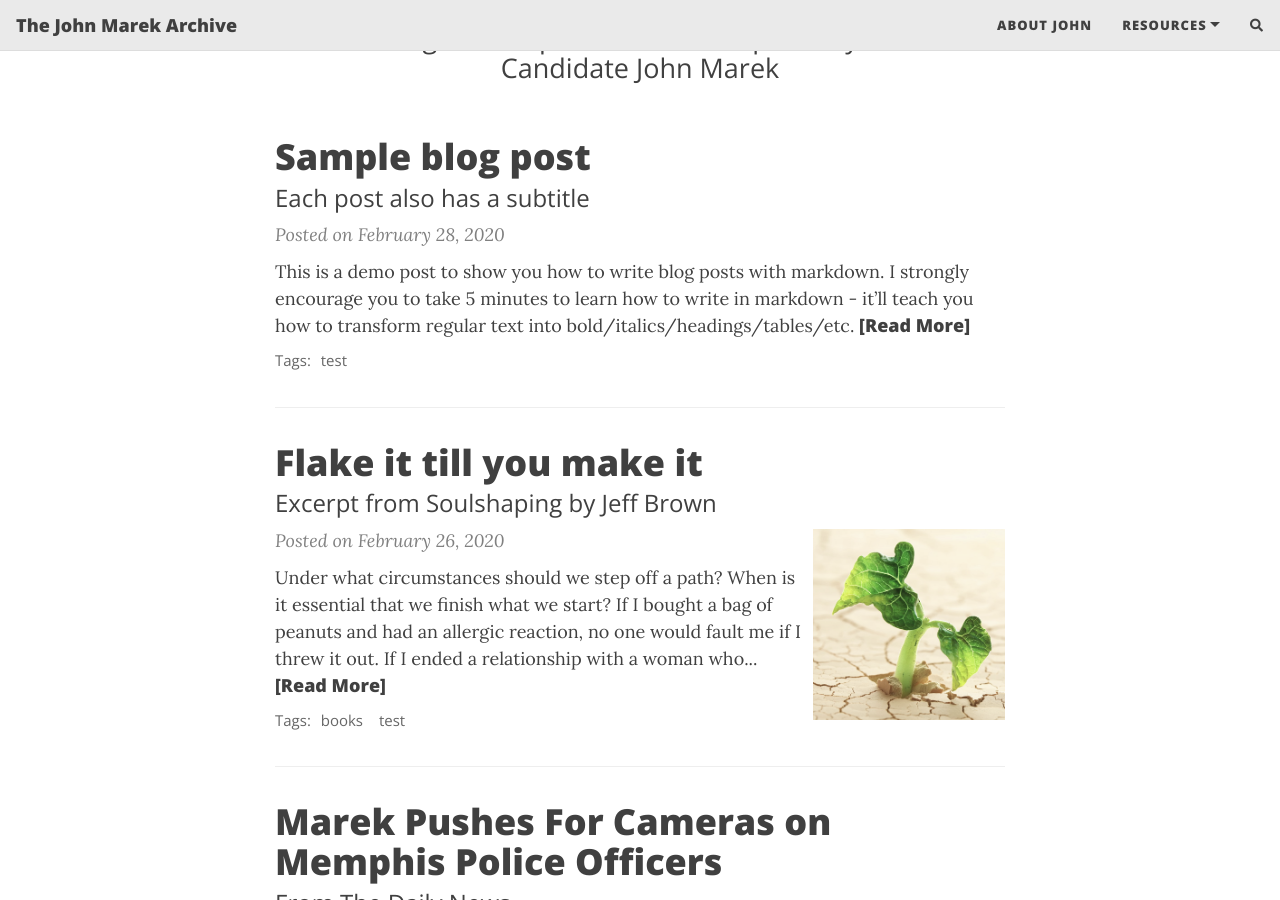
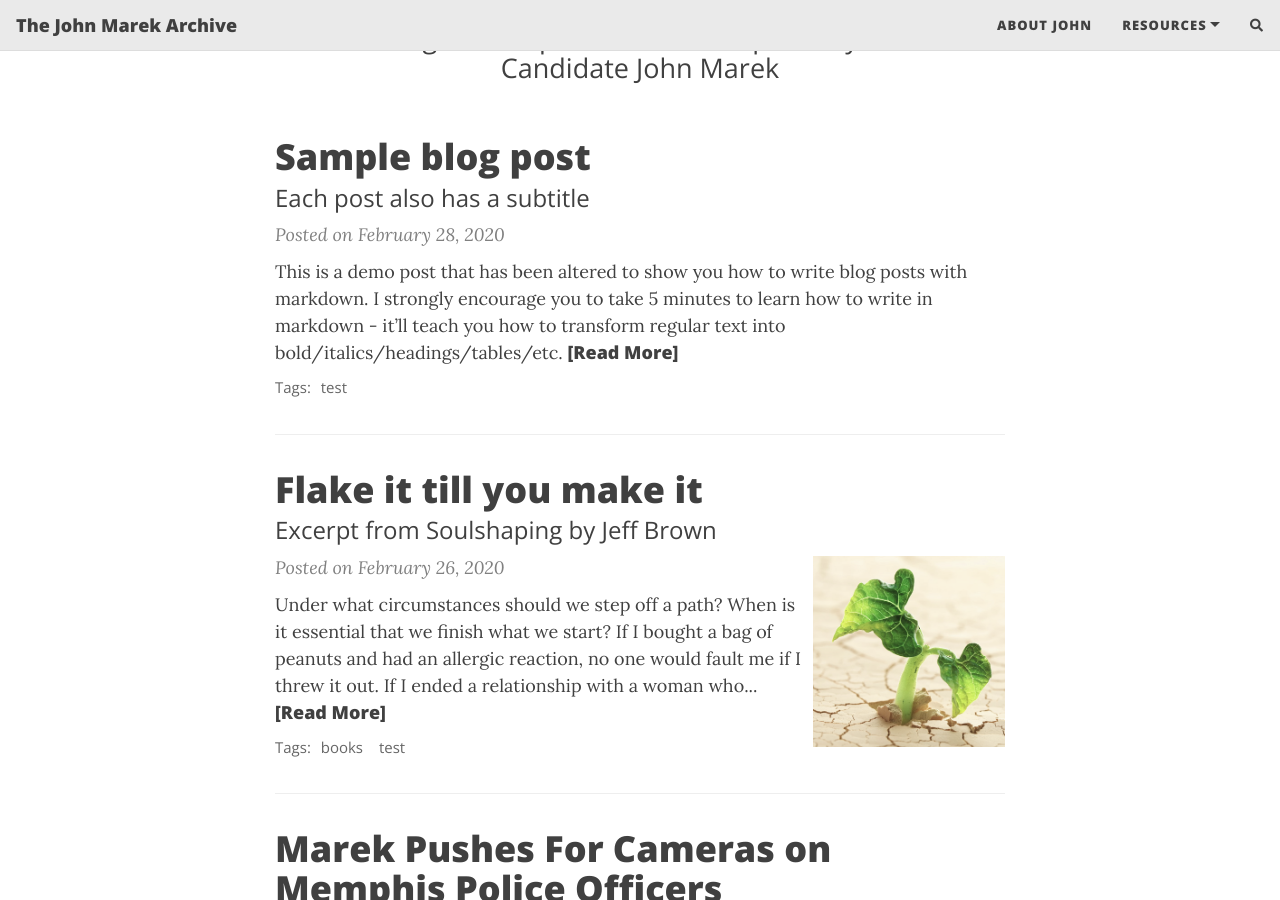
Before and after one commit to Queen-Linux-Technology-Group/marekformemphis-archive, a Jekyll site: the page built from index.html, in a window 1280 px wide and 900 px high, scrolled down 319 px. Built offline with Jekyll 4.4.1, drawn with Linux system fonts in a browser that asks for light colours; nearby versions of some CDN libraries; the list of posts is cut into pages by our own code; comment, search, counter and statistics services are not loaded.

Commit message:
1st post

```diff
--- a/_posts/2020-02-28-test-markdown.md
+++ b/_posts/2020-02-28-test-markdown.md
@@ -8,7 +8,7 @@ tags: [test]
 comments: true
 ---
 
-This is a demo post to show you how to write blog posts with markdown.  I strongly encourage you to [take 5 minutes to learn how to write in markdown](https://markdowntutorial.com/) - it'll teach you how to transform regular text into bold/italics/headings/tables/etc.
+This is a demo post that has been altered to show you how to write blog posts with markdown.  I strongly encourage you to [take 5 minutes to learn how to write in markdown](https://markdowntutorial.com/) - it'll teach you how to transform regular text into bold/italics/headings/tables/etc.
 
 **Here is some bold text**
 
```
